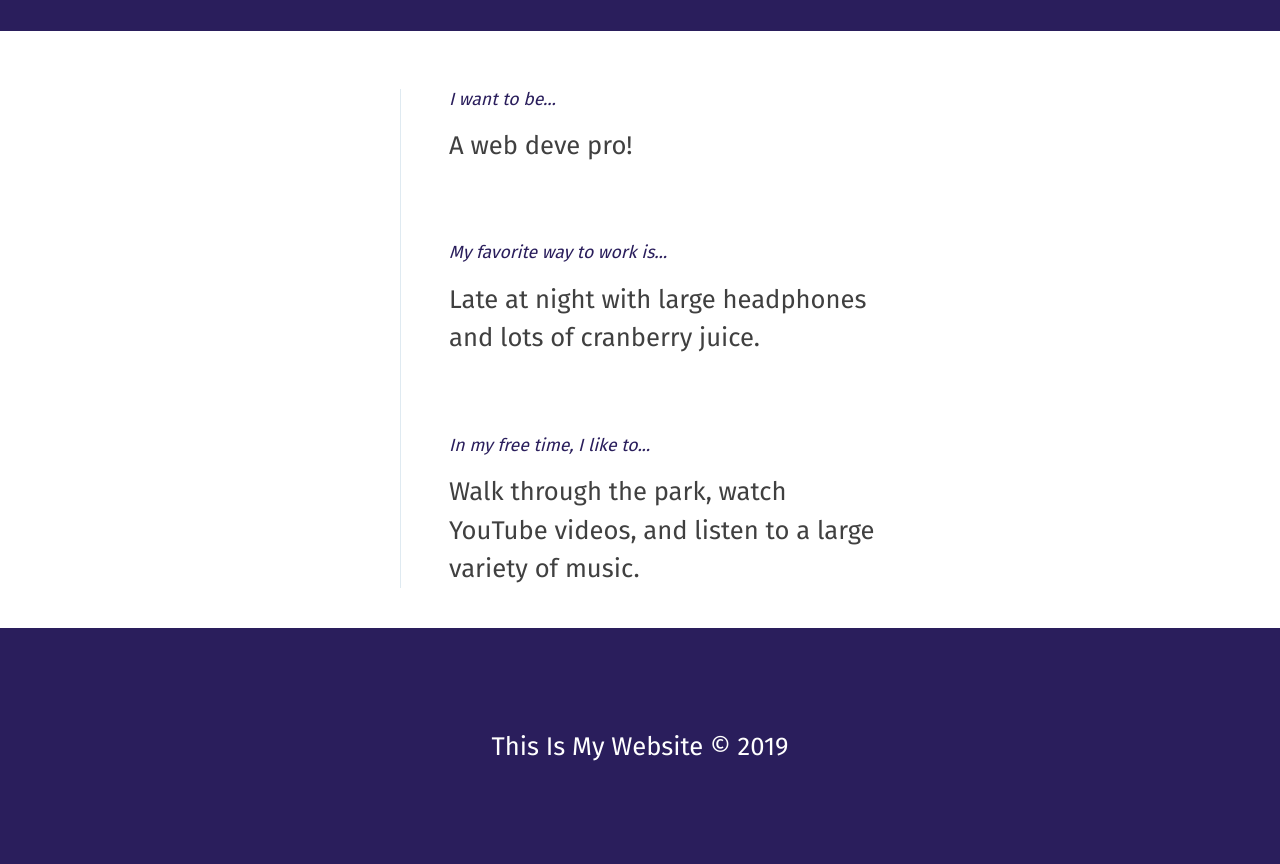
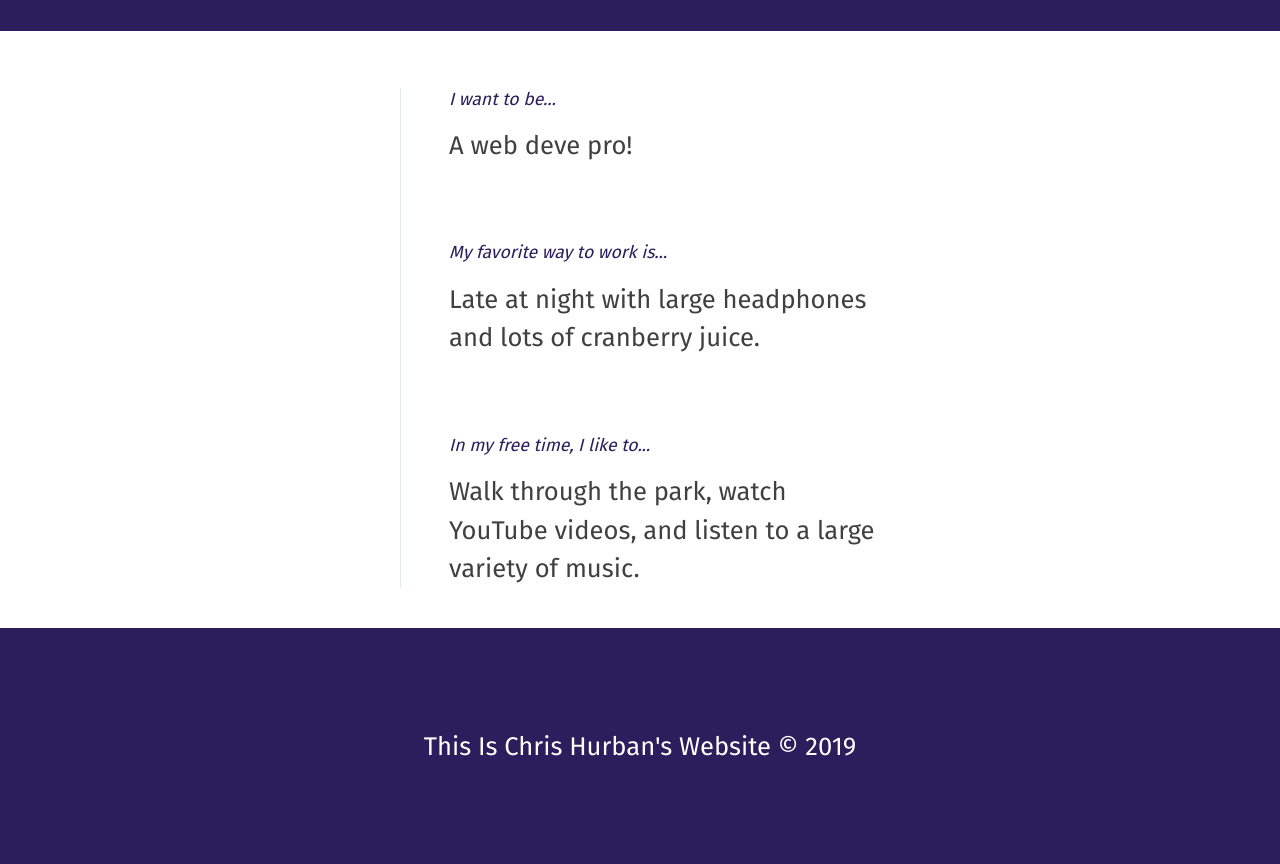
Before and after one commit to RVCC-CISY225-S2019/project-2-CHURBAN-stack, a plain HTML site: page index.html in a window 1280 px wide. Shown: the part 431-1295 px from the top of the page. Drawn offline with Linux system fonts and the light colour scheme.

Commit message:
Updated Index HTML

```diff
--- a/index.html
+++ b/index.html
@@ -37,7 +37,7 @@
             </div>
         </section>
     </main>
-    <footer class="footer"> This Is My Website &copy; 2019 </footer>
+    <footer class="footer"> This Is Chris Hurban's Website &copy; 2019 </footer>
 </body>
 
 </html>
```
